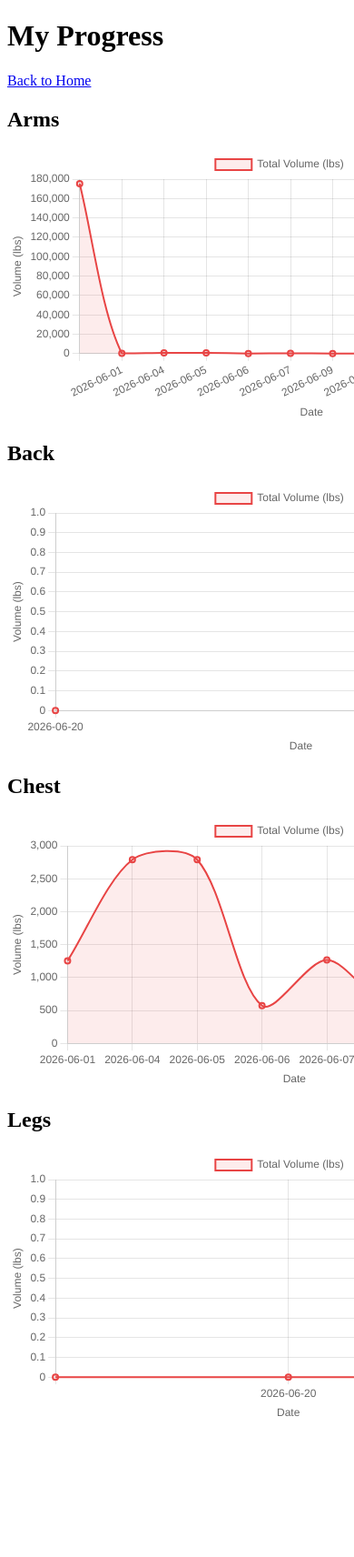
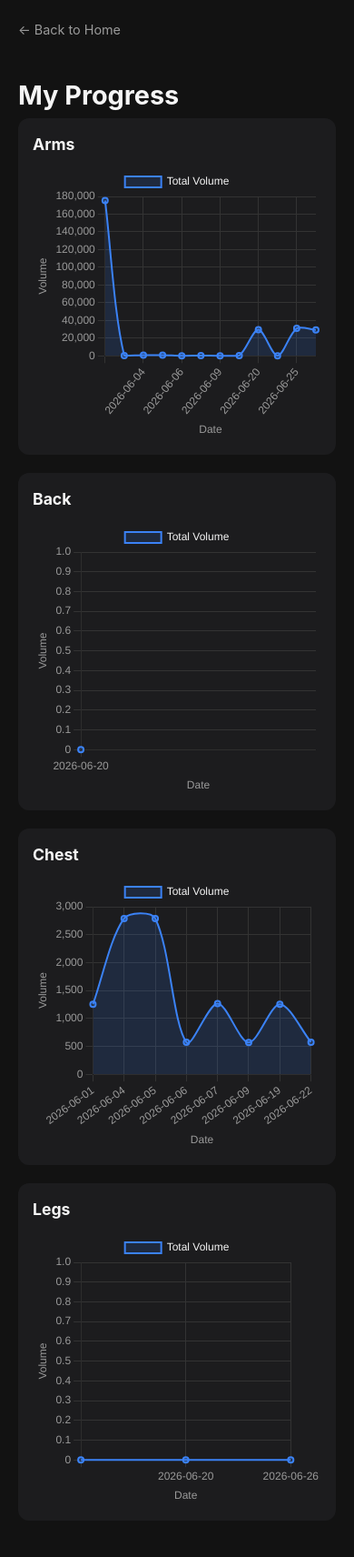
Before and after one commit to damienlhp/liftlog, a Flask app: page /progress in a window 390 px wide; the page is wider, and only the part inside the window is pictured. Shown: that part at 91% size. Before the commit the page ends 1558 px from the top of that part, so only its background shows below. Run offline with Flask 3, Linux system fonts and the light colour scheme; data comes from the database, SQL or seed files in the repository.

Commit message:
style progress page with dark theme and responsive theme-colored charts

```diff
--- a/static/style.css
+++ b/static/style.css
@@ -1153,3 +1153,30 @@ p {
   cursor: pointer;
   font-family: inherit;
 }
+
+/* ==============================================================
+   PROGRESS CHARTS (progress.html)
+   ================================================================ */
+.chart-card {
+  background: var(--bg-secondary);
+  border-radius: var(--radius);
+  padding: 16px;
+  margin-bottom: 20px;
+}
+
+.chart-card h2 {
+  margin-top: 0;
+  margin-bottom: 12px;
+  font-size: 1.1em;
+  color: var(--text-primary);
+  text-transform: none;
+  letter-spacing: normal;
+}
+
+/* Chart.js needs a sized container to know how big to draw itself.
+   width:100% + a fixed height lets it fill whatever screen it's on. */
+.chart-container {
+  position: relative;
+  width: 100%;
+  height: 300px;
+}
--- a/templates/progress.html
+++ b/templates/progress.html
@@ -4,59 +4,99 @@
     <meta charset="UTF-8">
     <meta name="viewport" content="width=device-width, initial-scale=1.0">
     <title>Progress - LiftLog</title>
+    <link rel="stylesheet" href="{{ url_for('static', filename='style.css') }}">
     <script src="https://cdnjs.cloudflare.com/ajax/libs/Chart.js/4.4.1/chart.umd.min.js"></script>
 </head>
 <body>
+    <script src="{{ url_for('static', filename='theme.js') }}"></script>
+    <a class="back-link" href="/">← Back to Home</a>
     <h1>My Progress</h1>
-    <a href="/">Back to Home</a>
 
     {% if charts %}
+        <script>
+            // Small helpers so every chart below can read the current
+            // theme colors instead of hardcoding them.
+            function getCssVar(name) {
+                return getComputedStyle(document.documentElement).getPropertyValue(name).trim();
+            }
+
+            // Chart.js wants "rgba(r, g, b, alpha)" for the fill under the
+            // line, but our theme color is a hex string like "#3b82f6" —
+            // this converts one to the other.
+            function hexToRgba(hex, alpha) {
+                hex = hex.replace('#', '');
+                const r = parseInt(hex.substring(0, 2), 16);
+                const g = parseInt(hex.substring(2, 4), 16);
+                const b = parseInt(hex.substring(4, 6), 16);
+                return `rgba(${r}, ${g}, ${b}, ${alpha})`;
+            }
+        </script>
+
         {% for chart in charts %}
-            <div>
+            <div class="chart-card">
                 <h2>{{ chart.muscle_group }}</h2>
-                <canvas id="chart-{{ loop.index }}" width="600" height="300"></canvas>
+                <div class="chart-container">
+                    <canvas id="chart-{{ loop.index }}"></canvas>
+                </div>
                 <script>
+                    (function() {
+                        const accent = getCssVar('--accent');
+                        const textSecondary = getCssVar('--text-secondary');
+                        const textPrimary = getCssVar('--text-primary');
+                        const borderColor = getCssVar('--border-color');
+
                         new Chart(document.getElementById("chart-{{ loop.index }}"), {
                             type: "line",
                             data: {
                                 labels: {{ chart.dates | tojson }},
                                 datasets: [{
-                                label: "Total Volume (lbs)",
+                                    label: "Total Volume",
                                     data: {{ chart.volumes | tojson }},
-                                borderColor: "#e84545",
-                                backgroundColor: "rgba(232, 69, 69, 0.1)",
+                                    borderColor: accent,
+                                    backgroundColor: hexToRgba(accent, 0.15),
                                     borderWidth: 2,
                                     tension: 0.3,
                                     fill: true
                                 }]
                             },
                             options: {
-                            responsive: false,
+                                responsive: true,
+                                maintainAspectRatio: false,
                                 plugins: {
-                                legend: { display: true }
+                                    legend: {
+                                        display: true,
+                                        labels: { color: textPrimary }
+                                    }
                                 },
                                 scales: {
                                     y: {
                                         beginAtZero: true,
                                         title: {
                                             display: true,
-                                        text: "Volume (lbs)"
-                                    }
+                                            text: "Volume",
+                                            color: textSecondary
+                                        },
+                                        ticks: { color: textSecondary },
+                                        grid: { color: borderColor }
                                     },
                                     x: {
                                         title: {
                                             display: true,
-                                        text: "Date"
-                                    }
+                                            text: "Date",
+                                            color: textSecondary
+                                        },
+                                        ticks: { color: textSecondary },
+                                        grid: { color: borderColor }
                                     }
                                 }
                             }
                         });
+                    })();
                 </script>
             </div>
         {% endfor %}
     {% else %}
-        <p>No workout data yet. Log some workouts first!</p>
+        <p class="empty-state">No workout data yet. Log some workouts first!</p>
     {% endif %}
 </body>
 </html>
```
Lines whose indentation alone changed are shown as unchanged.
